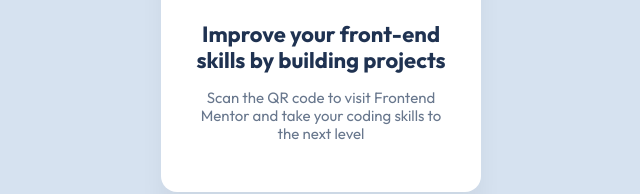
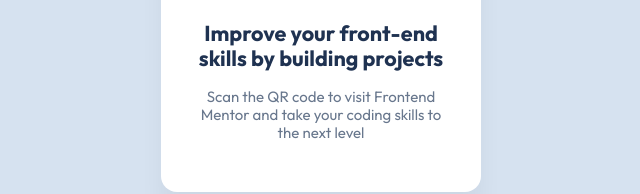
Before and after one commit to shrewdmind/qr-component, a plain HTML site: page index.html in a window 1280 px wide. Shown: the part 458-652 px from the top of the page, 319-959 px from the left. Drawn offline with Linux system fonts and the light colour scheme.

Commit message:
fix(style): change font size

```diff
--- a/css/style.css
+++ b/css/style.css
@@ -30,7 +30,7 @@ main {
     font-family: "Outfit", sans-serif;
     font-weight: 700;
     color: hsl(218, 44%, 22%);
-    font-size: 1.375rem;
+    font-size: 1.35rem;
     width: 16rem;
     margin: 1.5rem 0 0 0;
     line-height: 120%;
```
